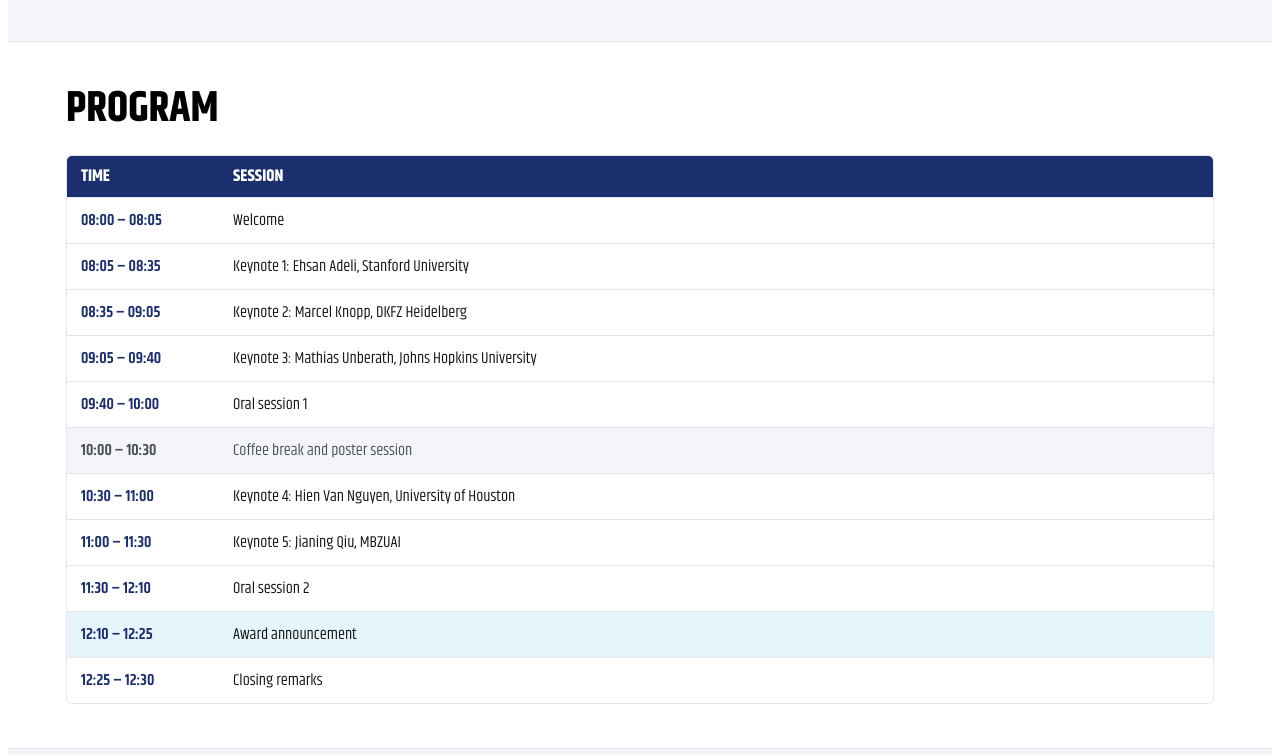
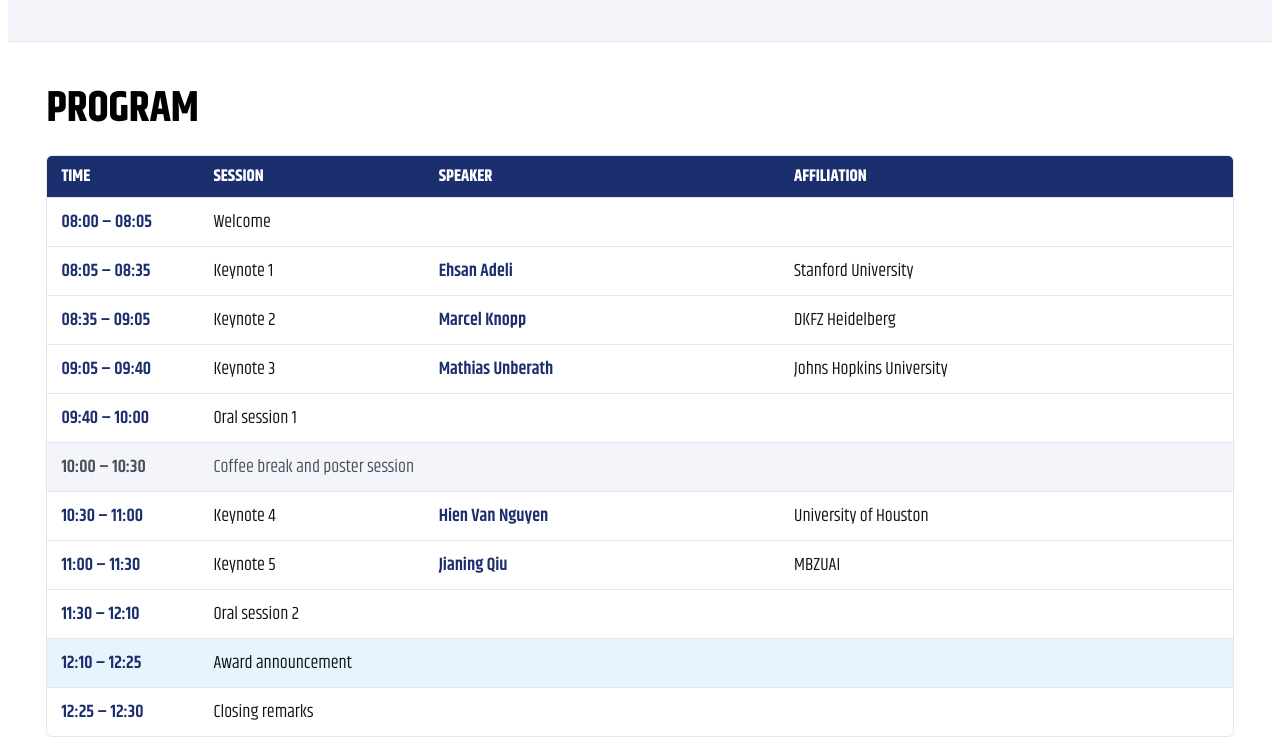
Before and after one commit to med-agent/med-agent.github.io, a plain HTML site: page index.html in a window 1280 px wide. Shown: the part 1585-2340 px from the top of the page. Drawn offline with Linux system fonts and the light colour scheme.

Commit message:
Program table split into speaker and affiliation; wider page
Co-Authored-By: Claude Opus 5.5 <noreply@anthropic.com>

```diff
--- a/index.html
+++ b/index.html
@@ -19,7 +19,7 @@ body{background:var(--paper);color:var(--text);font:19px/1.5 var(--body);-webkit
 a{color:var(--link);text-underline-offset:3px}
 a:focus-visible,button:focus-visible,summary:focus-visible{outline:2px solid var(--cyan);outline-offset:3px}
 h1,h2,h3{margin:0;color:var(--ink);text-wrap:balance}
-.wrap{max-width:1180px;margin-inline:auto;padding-left:max(16px,env(safe-area-inset-left,0px));padding-right:max(16px,env(safe-area-inset-right,0px))}
+.wrap{max-width:1440px;margin-inline:auto;padding-left:max(clamp(16px,3vw,40px),env(safe-area-inset-left,0px));padding-right:max(clamp(16px,3vw,40px),env(safe-area-inset-right,0px))}
 
 /* header */
 .masthead{background:var(--paper)}
@@ -94,7 +94,7 @@ ol.topics li{break-inside:avoid;margin-bottom:6px}
 .box{border:1px solid var(--line);border-radius:6px;padding:18px 20px;background:var(--paper)}
 .box h3{font:700 1.2rem/1.2 var(--cond);text-transform:uppercase;color:var(--navy);margin-bottom:8px}
 .box p{margin:0 0 10px}
-table{width:100%;border-collapse:collapse;font-size:1rem}
+table{width:100%;border-collapse:collapse;font-size:1.12rem}td.sp{font-weight:600;color:var(--navy)}
 th,td{text-align:left;padding:10px 14px;border-bottom:1px solid var(--line);vertical-align:top}
 thead th{font:700 1.05rem/1.2 var(--cond);text-transform:uppercase;color:var(--paper);background:var(--navy)}
 td.t{white-space:nowrap;font-variant-numeric:tabular-nums;font-weight:600;color:var(--navy);width:9.5rem}
@@ -278,19 +278,19 @@ footer .contact{user-select:all}
 <section class="sec" id="program"><div class="wrap">
   <h2>Program</h2>
   <div class="tblwrap"><table>
-    <thead><tr><th>Time</th><th>Session</th></tr></thead>
+    <thead><tr><th>Time</th><th>Session</th><th>Speaker</th><th>Affiliation</th></tr></thead>
     <tbody>
-      <tr><td class="t">08:00 – 08:05</td><td>Welcome</td></tr>
-      <tr><td class="t">08:05 – 08:35</td><td>Keynote 1: Ehsan Adeli, Stanford University</td></tr>
-      <tr><td class="t">08:35 – 09:05</td><td>Keynote 2: Marcel Knopp, DKFZ Heidelberg</td></tr>
-      <tr><td class="t">09:05 – 09:40</td><td>Keynote 3: Mathias Unberath, Johns Hopkins University</td></tr>
-      <tr><td class="t">09:40 – 10:00</td><td>Oral session 1</td></tr>
-      <tr class="brk"><td class="t">10:00 – 10:30</td><td>Coffee break and poster session</td></tr>
-      <tr><td class="t">10:30 – 11:00</td><td>Keynote 4: Hien Van Nguyen, University of Houston</td></tr>
-      <tr><td class="t">11:00 – 11:30</td><td>Keynote 5: Jianing Qiu, MBZUAI</td></tr>
-      <tr><td class="t">11:30 – 12:10</td><td>Oral session 2</td></tr>
-      <tr class="hl"><td class="t">12:10 – 12:25</td><td>Award announcement</td></tr>
-      <tr><td class="t">12:25 – 12:30</td><td>Closing remarks</td></tr>
+      <tr><td class="t">08:00 – 08:05</td><td colspan="3">Welcome</td></tr>
+      <tr><td class="t">08:05 – 08:35</td><td>Keynote 1</td><td class="sp">Ehsan Adeli</td><td>Stanford University</td></tr>
+      <tr><td class="t">08:35 – 09:05</td><td>Keynote 2</td><td class="sp">Marcel Knopp</td><td>DKFZ Heidelberg</td></tr>
+      <tr><td class="t">09:05 – 09:40</td><td>Keynote 3</td><td class="sp">Mathias Unberath</td><td>Johns Hopkins University</td></tr>
+      <tr><td class="t">09:40 – 10:00</td><td colspan="3">Oral session 1</td></tr>
+      <tr class="brk"><td class="t">10:00 – 10:30</td><td colspan="3">Coffee break and poster session</td></tr>
+      <tr><td class="t">10:30 – 11:00</td><td>Keynote 4</td><td class="sp">Hien Van Nguyen</td><td>University of Houston</td></tr>
+      <tr><td class="t">11:00 – 11:30</td><td>Keynote 5</td><td class="sp">Jianing Qiu</td><td>MBZUAI</td></tr>
+      <tr><td class="t">11:30 – 12:10</td><td colspan="3">Oral session 2</td></tr>
+      <tr class="hl"><td class="t">12:10 – 12:25</td><td colspan="3">Award announcement</td></tr>
+      <tr><td class="t">12:25 – 12:30</td><td colspan="3">Closing remarks</td></tr>
     </tbody>
   </table></div>
 </div></section>
```
